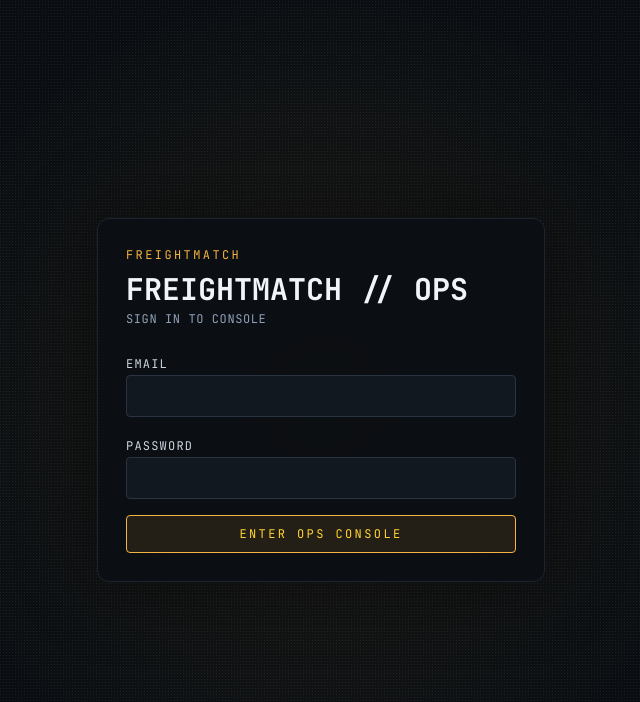
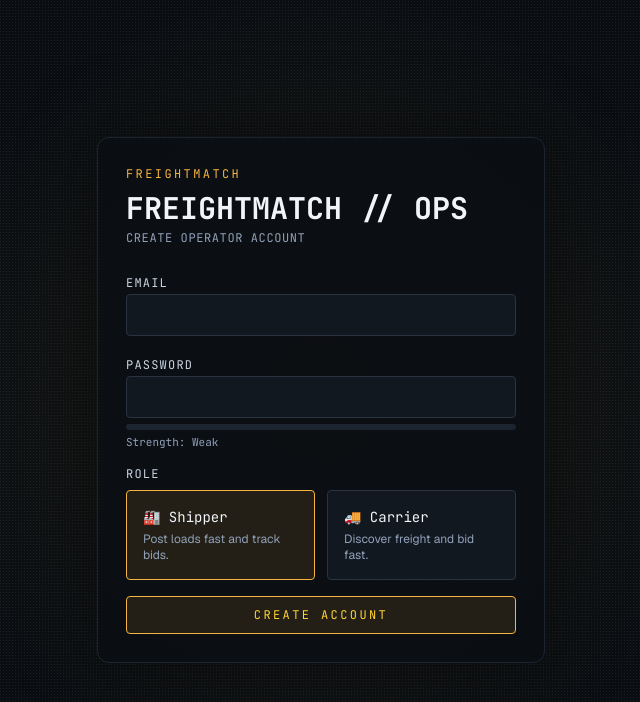
Before and after one commit to yigitbozyaka/freightmatch, a Next.js app in the folder apps/web/: page /login in a window 1280 px wide. Shown: the top 702 px of the page, without its empty margins (319-959 px from the left). Built offline with nearby package versions, Linux system fonts and the light colour scheme; no server answers.

Commit message:
fix: completely replace register page to fix jsx syntax errors

```diff
--- a/apps/web/app/(auth)/login/page.tsx
+++ b/apps/web/app/(auth)/login/page.tsx
@@ -1,68 +1,76 @@
 "use client";
 
-import { type FormEvent, useState } from "react";
-import { useRouter, useSearchParams } from "next/navigation";
+import { type FormEvent, useMemo, useState } from "react";
+import { useRouter } from "next/navigation";
 import { z } from "zod";
 import { GridBackdrop } from "@/components/GridBackdrop";
 import { useAuth } from "@/lib/hooks/useAuth";
-import { ApiResponseError } from "@/lib/api/client";
-import { login } from "@/lib/api/users";
+import { login, register } from "@/lib/api/users";
 
-const LoginSchema = z.object({
+const RegisterSchema = z.object({
   email: z.string().email("Please enter a valid email"),
   password: z.string().min(8, "Password must be at least 8 characters"),
+  role: z.enum(["Shipper", "Carrier"]),
 });
 
-type LoginValues = z.infer<typeof LoginSchema>;
+type RegisterValues = z.infer<typeof RegisterSchema>;
 
-export default function LoginPage() {
+function getPasswordStrength(password: string) {
+  let score = 0;
+  if (password.length >= 8) score += 1;
+  if (/[A-Z]/.test(password)) score += 1;
+  if (/[0-9]/.test(password)) score += 1;
+  if (/[^A-Za-z0-9]/.test(password)) score += 1;
+  if (score <= 1) return { label: "Weak", color: "bg-[--color-danger]", width: "w-1/4" };
+  if (score <= 2) return { label: "Fair", color: "bg-amber-500", width: "w-2/4" };
+  if (score <= 3) return { label: "Good", color: "bg-[--color-transit]", width: "w-3/4" };
+  return { label: "Strong", color: "bg-[--color-go]", width: "w-full" };
+}
+
+export default function RegisterPage() {
   const router = useRouter();
-  const searchParams = useSearchParams();
   const { setUser } = useAuth();
-
-  const [values, setValues] = useState<LoginValues>({ email: "", password: "" });
-  const [errors, setErrors] = useState<Partial<Record<keyof LoginValues, string>>>({});
+  const [values, setValues] = useState<RegisterValues>({
+    email: "",
+    password: "",
+    role: "Shipper",
+  });
+  const [errors, setErrors] = useState<Partial<Record<keyof RegisterValues, string>>>({});
   const [submitError, setSubmitError] = useState("");
   const [isSubmitting, setIsSubmitting] = useState(false);
 
-  const next = searchParams.get("next");
+  const strength = useMemo(() => getPasswordStrength(values.password), [values.password]);
 
-  const handleChange = (field: keyof LoginValues, value: string) => {
-    setValues((prev) => ({ ...prev, [field]: value }));
+  const handleChange = (field: keyof RegisterValues, value: string) => {
+    setValues((prev) => ({ ...prev, [field]: value as RegisterValues[typeof field] }));
     setErrors((prev) => ({ ...prev, [field]: undefined }));
     setSubmitError("");
   };
 
   const handleSubmit = async (event: FormEvent<HTMLFormElement>) => {
     event.preventDefault();
-    const parsed = LoginSchema.safeParse(values);
+    const parsed = RegisterSchema.safeParse(values);
 
     if (!parsed.success) {
-      const formErrors: Partial<Record<keyof LoginValues, string>> = {};
+      const formErrors: Partial<Record<keyof RegisterValues, string>> = {};
       const flattened = parsed.error.flatten().fieldErrors;
       if (flattened.email?.[0]) formErrors.email = flattened.email[0];
       if (flattened.password?.[0]) formErrors.password = flattened.password[0];
+      if (flattened.role?.[0]) formErrors.role = flattened.role[0];
       setErrors(formErrors);
       return;
     }
 
     setIsSubmitting(true);
     try {
-      const result = await login(parsed.data);
-      setUser(result.user);
-
-      if (next?.startsWith("/")) {
-        router.push(next);
-        return;
-      }
-
-      router.push(result.user.role === "Carrier" ? "/carrier/dashboard" : "/shipper/dashboard");
-    } catch (error) {
-      if (error instanceof ApiResponseError && error.status === 401) {
-        setSubmitError("Invalid email or password.");
-      } else {
-        setSubmitError("Login failed. Please try again.");
-      }
+      await register(parsed.data);
+      const loginResult = await login({ email: parsed.data.email, password: parsed.data.password });
+      setUser(loginResult.user);
+      router.push(
+        loginResult.user.role === "Carrier" ? "/carrier/dashboard" : "/shipper/dashboard",
+      );
+    } catch {
+      setSubmitError("Registration failed. Please check your details and try again.");
     } finally {
       setIsSubmitting(false);
     }
@@ -89,7 +97,7 @@ export default function LoginPage() {
           FREIGHTMATCH // OPS
         </h1>
         <p className="mt-1 font-mono text-xs uppercase tracking-wider text-slate-400">
-          Sign in to console
+          Create operator account
         </p>
 
         <form className="mt-6 space-y-4" onSubmit={handleSubmit} noValidate>
@@ -108,11 +116,11 @@ export default function LoginPage() {
               value={values.email}
               onChange={(e) => handleChange("email", e.target.value)}
               aria-invalid={Boolean(errors.email)}
-              aria-describedby={errors.email ? "email-error" : undefined}
+              aria-describedby={errors.email ? "register-email-error" : undefined}
               className="w-full rounded border border-slate-700 bg-slate-900 px-3 py-2.5 font-mono text-sm text-slate-100 outline-none transition focus:border-amber-400"
             />
             {errors.email ? (
-              <p id="email-error" className="text-xs text-[--color-danger]">
+              <p id="register-email-error" className="text-xs text-[--color-danger]">
                 {errors.email}
               </p>
             ) : null}
@@ -129,19 +137,76 @@ export default function LoginPage() {
               id="password"
               name="password"
               type="password"
-              autoComplete="current-password"
+              autoComplete="new-password"
               value={values.password}
               onChange={(e) => handleChange("password", e.target.value)}
               aria-invalid={Boolean(errors.password)}
-              aria-describedby={errors.password ? "password-error" : undefined}
+              aria-describedby={
+                errors.password ? "register-password-error password-strength" : "password-strength"
+              }
               className="w-full rounded border border-slate-700 bg-slate-900 px-3 py-2.5 font-mono text-sm text-slate-100 outline-none transition focus:border-amber-400"
             />
             {errors.password ? (
-              <p id="password-error" className="text-xs text-[--color-danger]">
+              <p id="register-password-error" className="text-xs text-[--color-danger]">
                 {errors.password}
               </p>
             ) : null}
+
+            <div id="password-strength" className="space-y-1">
+              <div className="h-1.5 w-full overflow-hidden rounded bg-slate-800">
+                <div className={`h-full ${strength.width} ${strength.color} transition-all`} />
+              </div>
+              <p className="font-mono text-[11px] text-slate-400">Strength: {strength.label}</p>
+            </div>
           </div>
+
+          <fieldset
+            className="space-y-2"
+            aria-describedby={errors.role ? "register-role-error" : undefined}
+          >
+            <legend className="font-mono text-xs uppercase tracking-widest text-slate-300">
+              Role
+            </legend>
+            <div className="grid gap-3 md:grid-cols-2">
+              <label
+                htmlFor="role-shipper"
+                className={`cursor-pointer rounded border p-4 text-left transition ${values.role === "Shipper" ? "border-amber-400 bg-amber-400/10" : "border-slate-700 bg-slate-900 hover:border-slate-500"}`}
+              >
+                <input
+                  id="role-shipper"
+                  type="radio"
+                  name="role"
+                  value="Shipper"
+                  checked={values.role === "Shipper"}
+                  onChange={() => handleChange("role", "Shipper")}
+                  className="sr-only"
+                />
+                <p className="font-mono text-sm text-slate-100">🏭 Shipper</p>
+                <p className="mt-1 text-xs text-slate-400">Post loads fast and track bids.</p>
+              </label>
+              <label
+                htmlFor="role-carrier"
+                className={`cursor-pointer rounded border p-4 text-left transition ${values.role === "Carrier" ? "border-amber-400 bg-amber-400/10" : "border-slate-700 bg-slate-900 hover:border-slate-500"}`}
+              >
+                <input
+                  id="role-carrier"
+                  type="radio"
+                  name="role"
+                  value="Carrier"
+                  checked={values.role === "Carrier"}
+                  onChange={() => handleChange("role", "Carrier")}
+                  className="sr-only"
+                />
+                <p className="font-mono text-sm text-slate-100">🚚 Carrier</p>
+                <p className="mt-1 text-xs text-slate-400">Discover freight and bid fast.</p>
+              </label>
+            </div>
+            {errors.role ? (
+              <p id="register-role-error" className="text-xs text-[--color-danger]">
+                {errors.role}
+              </p>
+            ) : null}
+          </fieldset>
 
           {submitError ? (
             <p
@@ -158,7 +223,7 @@ export default function LoginPage() {
             disabled={isSubmitting}
             className="w-full rounded border border-amber-400 bg-amber-400/10 px-4 py-2.5 font-mono text-xs uppercase tracking-[0.2em] text-amber-300 transition hover:bg-amber-400/20 disabled:cursor-not-allowed disabled:opacity-50"
           >
-            {isSubmitting ? "Signing in..." : "Enter Ops Console"}
+            {isSubmitting ? "Creating account..." : "Create Account"}
           </button>
         </form>
       </section>
```
